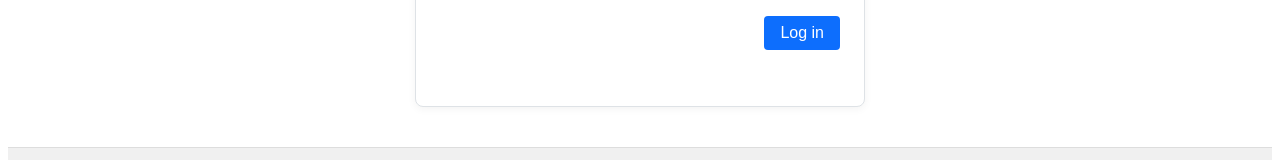
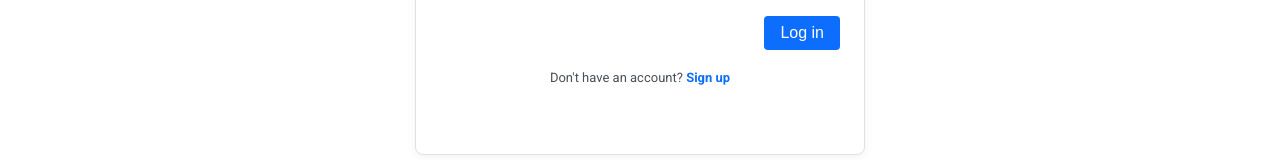
Before and after one commit to BohdanChe/09-auth, a Next.js app: page /sign-in in a window 1280 px wide. Shown: the part 257-417 px from the top of the page. Built offline with nearby package versions, Linux system fonts and the light colour scheme; no server answers.

Commit message:
fix: resolve auth 401 flow and improve auth forms UX

```diff
--- a/app/(auth routes)/sign-in/page.module.css
+++ b/app/(auth routes)/sign-in/page.module.css
@@ -66,3 +66,20 @@
     margin-top: 4px;
     text-align: center;
 }
+
+.registerHint {
+    font-size: 13px;
+    text-align: center;
+    color: #495057;
+    margin-top: 4px;
+}
+
+.registerLink {
+    color: #0d6efd;
+    text-decoration: none;
+    font-weight: 600;
+}
+
+.registerLink:hover {
+    text-decoration: underline;
+}
--- a/app/(auth routes)/sign-in/page.tsx
+++ b/app/(auth routes)/sign-in/page.tsx
@@ -1,7 +1,9 @@
 "use client";
 
+import Link from "next/link";
 import { useState } from "react";
 import { useRouter } from "next/navigation";
+import { isAxiosError } from "axios";
 import css from "./page.module.css";
 import { login } from "@/lib/api/clientApi";
 import { useAuthStore } from "@/lib/store/authStore";
@@ -19,9 +21,17 @@ export default function SignInPage() {
       const user = await login(email, password);
       setUser(user);
       router.push("/profile");
-    } catch (err) {
-      const errorData = err as { response?: { data?: { message?: string } } };
-      setError(errorData?.response?.data?.message || "Login failed");
+    } catch (err: unknown) {
+      if (isAxiosError<{ message?: string; error?: string }>(err)) {
+        setError(
+          err.response?.data?.message ||
+            err.response?.data?.error ||
+            "Login failed"
+        );
+        return;
+      }
+
+      setError("Login failed");
     }
   };
 
@@ -62,6 +72,13 @@ export default function SignInPage() {
           </button>
         </div>
 
+        <p className={css.registerHint}>
+          Don&apos;t have an account?{" "}
+          <Link href="/sign-up" className={css.registerLink}>
+            Sign up
+          </Link>
+        </p>
+
         <p className={css.error}>{error}</p>
       </form>
     </main>
--- a/app/api/auth/login/route.ts
+++ b/app/api/auth/login/route.ts
@@ -10,10 +10,10 @@ export async function POST(req: NextRequest) {
     const body = await req.json();
     const apiRes = await api.post('auth/login', body);
 
-    const cookieStore = await cookies();
     const setCookie = apiRes.headers['set-cookie'];
 
     if (setCookie) {
+      const cookieStore = await cookies();
       const cookieArray = Array.isArray(setCookie) ? setCookie : [setCookie];
       for (const cookieStr of cookieArray) {
         const parsed = parse(cookieStr);
@@ -29,13 +29,13 @@ export async function POST(req: NextRequest) {
       return NextResponse.json(apiRes.data, { status: apiRes.status });
     }
 
-    return NextResponse.json({ error: 'Unauthorized' }, { status: 401 });
+    return NextResponse.json(apiRes.data, { status: apiRes.status });
   } catch (error) {
     if (isAxiosError(error)) {
       logErrorResponse(error.response?.data);
       return NextResponse.json(
         { error: error.message, response: error.response?.data },
-        { status: error.status }
+        { status: error.response?.status || 500 }
       );
     }
     logErrorResponse({ message: (error as Error).message });
--- a/app/api/auth/register/route.ts
+++ b/app/api/auth/register/route.ts
@@ -10,7 +10,6 @@ export async function POST(req: NextRequest) {
     const body = await req.json();
 
     const apiRes = await api.post('auth/register', body);
-
 
     const setCookie = apiRes.headers['set-cookie'];
 
@@ -28,7 +27,7 @@ export async function POST(req: NextRequest) {
       return response;
     }
 
-    return NextResponse.json({ error: 'Unauthorized' }, { status: 401 });
+    return NextResponse.json(apiRes.data, { status: apiRes.status });
   } catch (error) {
     if (isAxiosError(error)) {
       logErrorResponse(error.response?.data);
```
Also changed, not shown: app/(auth routes)/sign-up/page.tsx (+6 -2 lines). Lines whose indentation alone changed are shown as unchanged.
